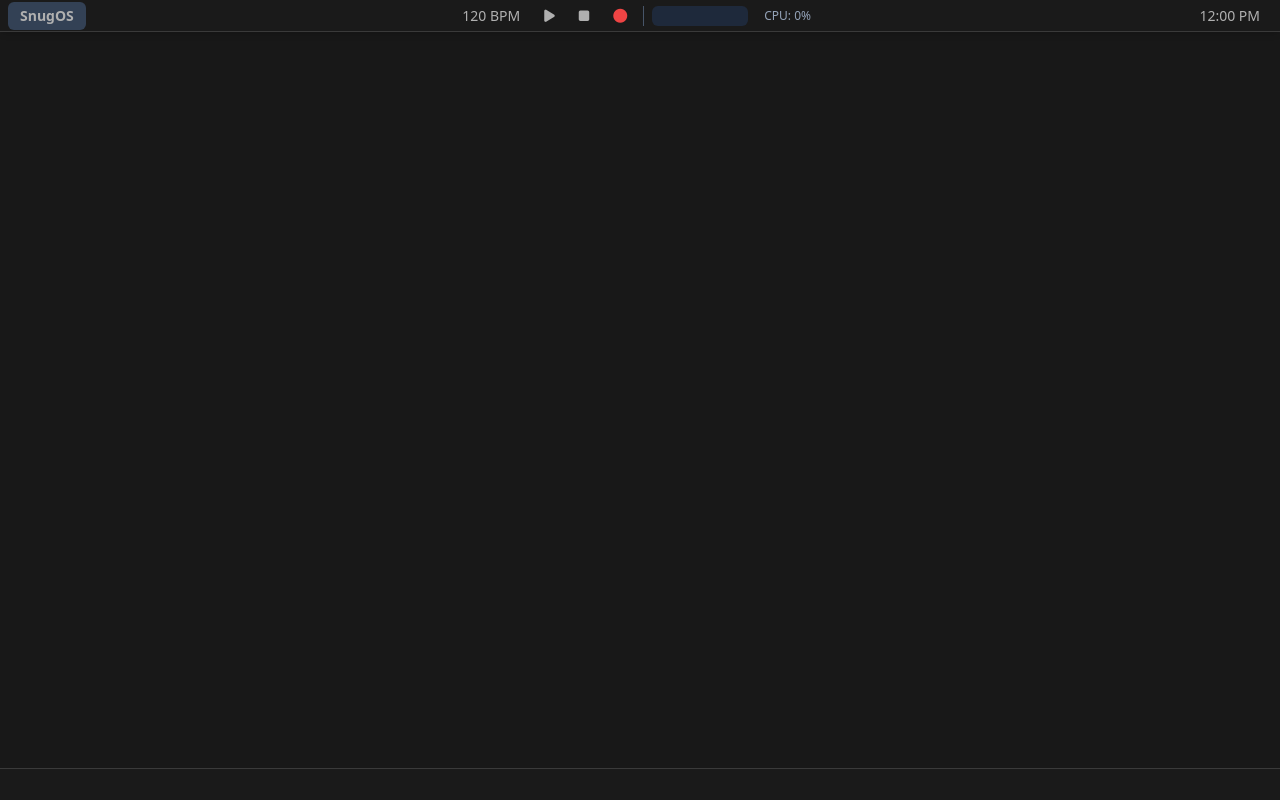
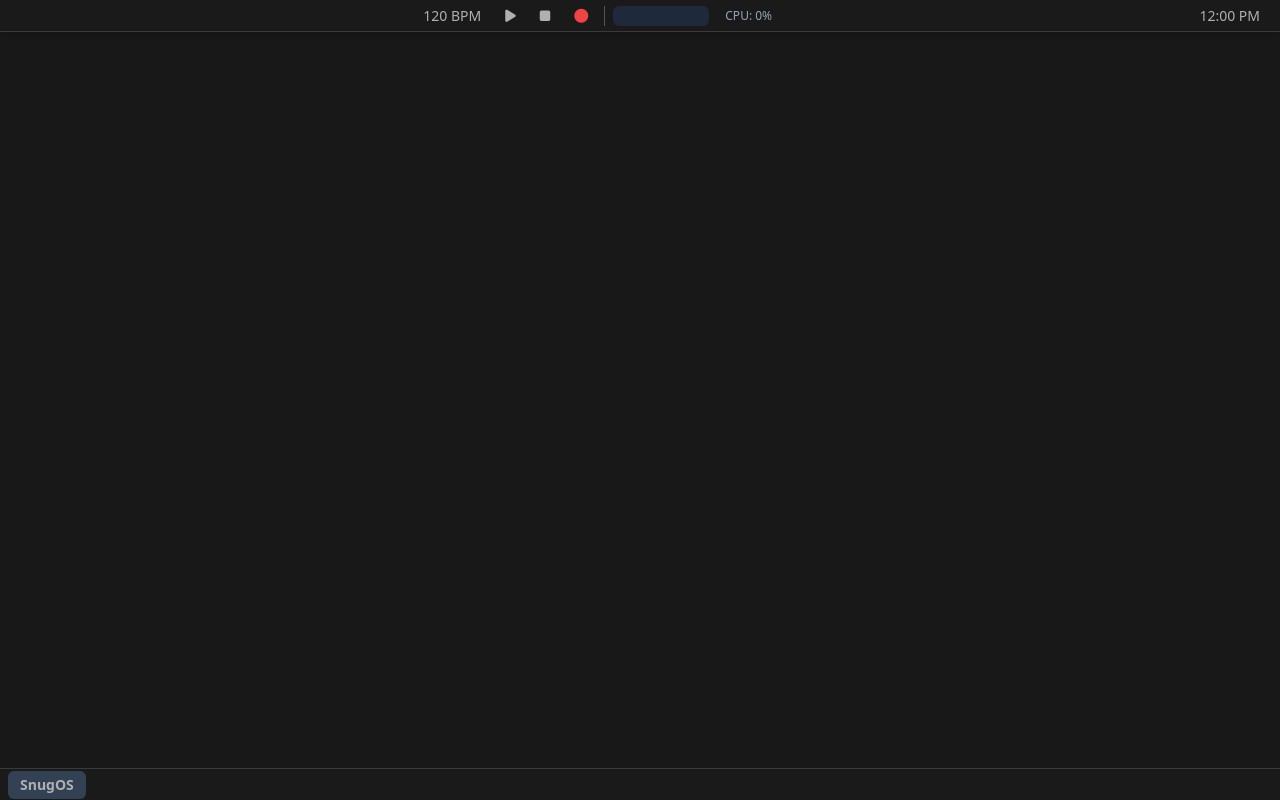
Before and after one commit to snugos/app, a plain HTML site: page index.html in a window 1280 px wide. Drawn offline with nearby package versions, Linux system fonts and the light colour scheme; files whose address does not match are found by name.

Commit message:
Update index.html

```diff
--- a/index.html
+++ b/index.html
@@ -39,11 +39,7 @@
         </div>
 
     <div id="topTaskbar" class="fixed top-0 left-0 right-0 h-8 bg-slate-900/80 backdrop-blur-sm shadow-md flex items-center px-2 z-[1000]">
-        <div id="startMenuButton" class="px-3 py-1 bg-slate-700 hover:bg-blue-600 rounded-md cursor-pointer text-sm font-bold">
-            SnugOS
-        </div>
-        <div class="flex-grow"></div>
-        <div id="global-controls" class="flex items-center space-x-2 text-sm">
+        <div class="flex-grow"></div> <div id="global-controls" class="flex items-center space-x-2 text-sm">
             <span id="tempoDisplay" class="px-2">120 BPM</span>
             <button id="playBtn" class="px-2 py-1 hover:bg-slate-700 rounded-md"><i class="fas fa-play"></i></button>
             <button id="stopBtn" class="px-2 py-1 hover:bg-slate-700 rounded-md"><i class="fas fa-stop"></i></button>
@@ -54,18 +50,20 @@
             </div>
             <span id="cpu-usage" class="px-2 text-xs text-slate-400">CPU: 0%</span>
         </div>
-        <div class="flex-grow"></div>
-        <div id="clock" class="px-3 py-1 text-sm">12:00 PM</div>
+        <div class="flex-grow"></div> <div id="clock" class="px-3 py-1 text-sm">12:00 PM</div>
     </div>
 
     <div id="taskbar" class="fixed bottom-0 left-0 right-0 h-8 bg-slate-900/80 backdrop-blur-sm shadow-lg flex items-center px-2 z-[1000]">
+        <div id="startMenuButton" class="px-3 py-1 bg-slate-700 hover:bg-blue-600 rounded-md cursor-pointer text-sm font-bold mr-2">
+            SnugOS
+        </div>
         </div>
 
     <div id="notification-area" class="fixed bottom-10 right-4 z-[2000] flex flex-col items-end space-y-2"></div>
 
     <div id="startMenu" class="hidden absolute bottom-8 left-2 bg-slate-800/90 backdrop-blur-md border border-slate-700 rounded-lg shadow-2xl w-64 p-2 z-[1500]">
         <ul id="fileMenu" class="text-sm">
-             <li id="menuNewProject" class="px-3 py-1.5 hover:bg-blue-500 dark:hover:bg-blue-600 hover:text-white dark:hover:text-white cursor-pointer">New Project</li>
+            <li id="menuNewProject" class="px-3 py-1.5 hover:bg-blue-500 dark:hover:bg-blue-600 hover:text-white dark:hover:text-white cursor-pointer">New Project</li>
             <li><hr class="my-1 border-gray-300 dark:border-slate-600"></li>
             <li id="menuUndo" class="disabled px-3 py-1.5 cursor-default opacity-50" title="Undo">Undo</li>
             <li id="menuRedo" class="disabled px-3 py-1.5 cursor-default opacity-50" title="Redo">Redo</li>
@@ -80,7 +78,6 @@
 
     <input type="file" id="file-input-project" class="hidden" accept=".snug">
     <input type="file" id="file-input-audio" class="hidden" accept="audio/*" multiple>
-
     <script type="module" src="main.js"></script>
 </body>
 </html>
```
